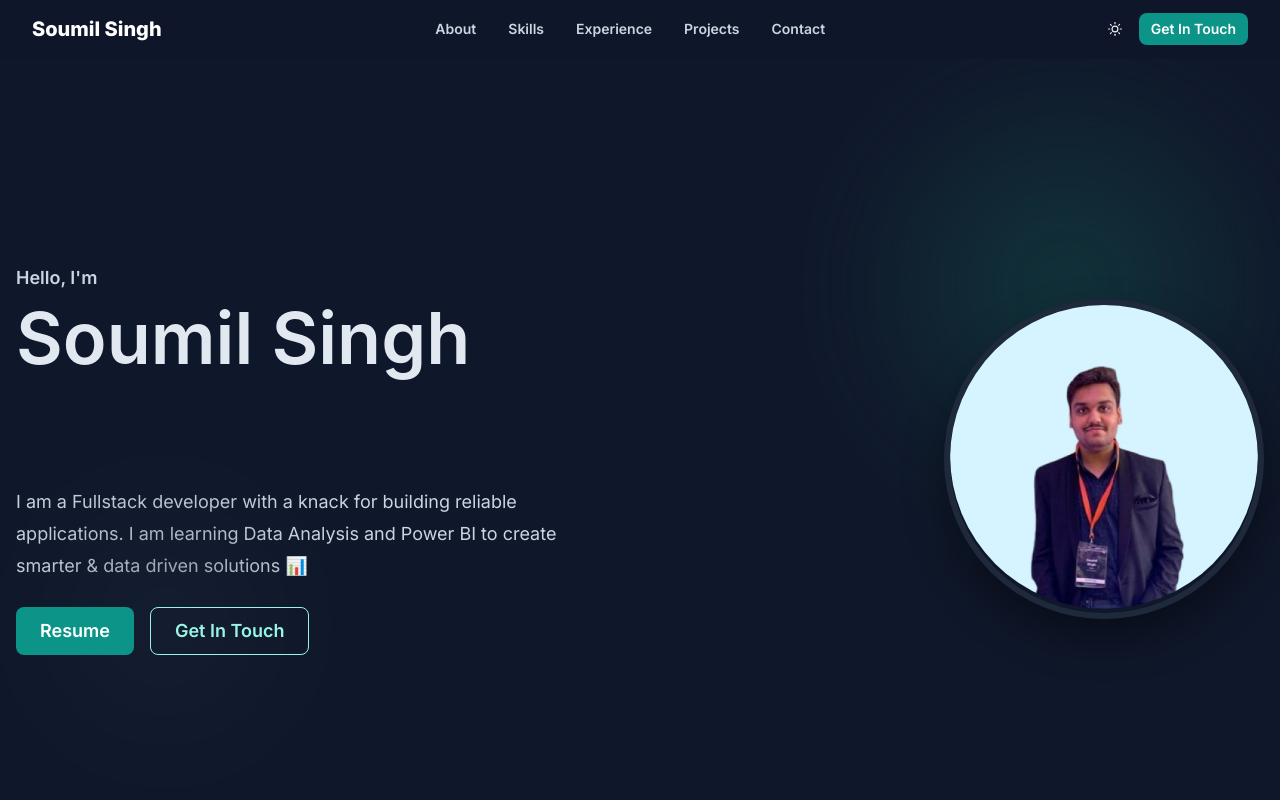
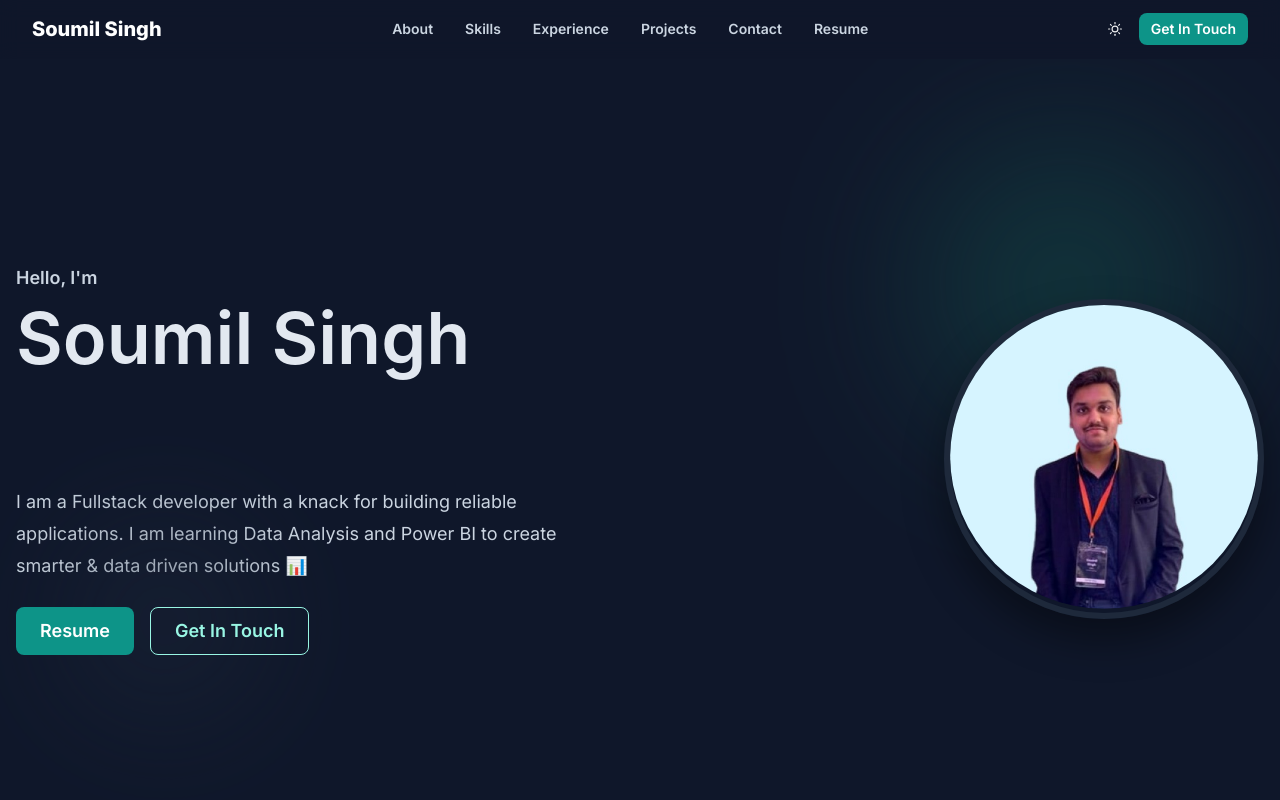
Before and after one commit to soumil1/my-portfolio, a Next.js app: page / in a window 1280 px wide. Shown: the top 800 px of the page. Built offline with nearby package versions, Linux system fonts and the light colour scheme.

Commit message:
Updated Resume

```diff
--- a/components/Header.js
+++ b/components/Header.js
@@ -16,6 +16,7 @@ const NAV_ITEMS = [
   { id: "experience", label: "Experience" },
   { id: "projects", label: "Projects" },
   { id: "contact", label: "Contact" },
+  { id: "resume", label: "Resume", isExternal: true, href: "/Resume.pdf" }
 ];
 
 export default function Header() {
```
Also changed, not shown: 1 other file (tests, documents, lock files or other folders).
